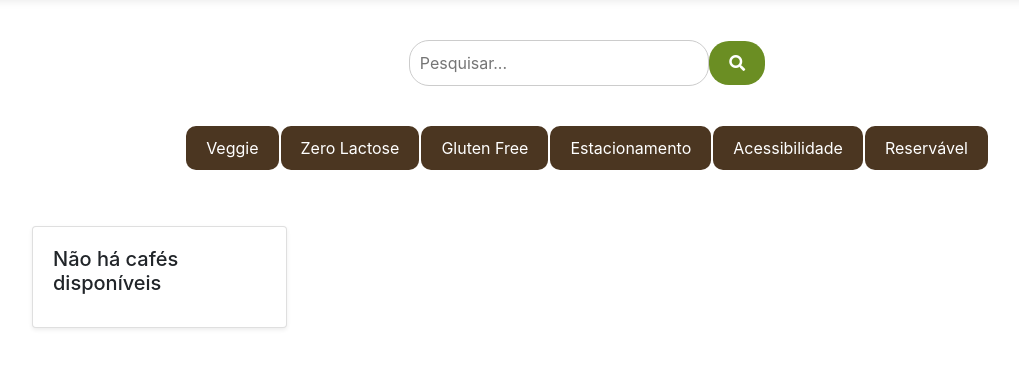
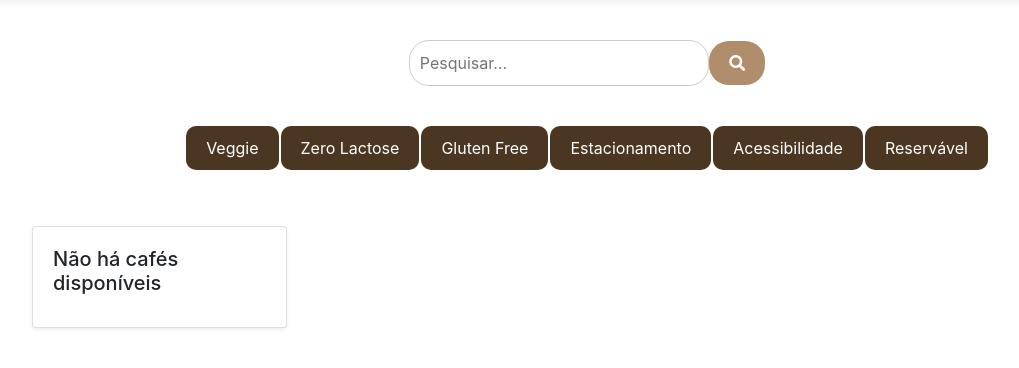
Before and after one commit to coffice-g7/coffice, a Django app: template coffice/base/templates/home.html in a window 1280 px wide. Shown: the part 90-458 px from the top of the page, without its empty margins (53-1072 px from the left). Run offline with Django 5.2, Linux system fonts and the light colour scheme; the template is opened without the code that fills it, so the values that code supplies are empty; some libraries are stand-ins or nearby versions.

Commit message:
Color Changes

```diff
--- a/coffice/base/static/home.css
+++ b/coffice/base/static/home.css
@@ -57,7 +57,7 @@
           }
 
           .search-button {
-            background-color: #6B8E23;
+            background-color: #aaaaaa;
             color: white;
             border: none;
             padding: 10px 20px;
--- a/coffice/base/templates/home.html
+++ b/coffice/base/templates/home.html
@@ -39,6 +39,15 @@
         .show {
             display: block;
         }
+        .search-button {
+            background-color: #b08e6b;
+            color: white;
+            border: none;
+            padding: 10px 20px;
+            border-radius: 20px;
+            cursor: pointer;
+            margin-left: -4px;
+          }
     </style>
 </head>
 <body>
--- a/coffice/base/templates/login.html
+++ b/coffice/base/templates/login.html
@@ -37,7 +37,7 @@
             padding: 10px;
             border: none;
             border-radius: 5px;
-            background-color: #6B8E23;
+            background-color: #cdaf7b;
             color: #fff;
             cursor: pointer;
         }
--- a/coffice/base/templates/signup.html
+++ b/coffice/base/templates/signup.html
@@ -37,7 +37,7 @@
             padding: 10px;
             border: none;
             border-radius: 5px;
-            background-color: #6B8E23;
+            background-color: #cdaf7b;
             color: #fff;
             cursor: pointer;
             transition: background-color 0.3s ease;
```
